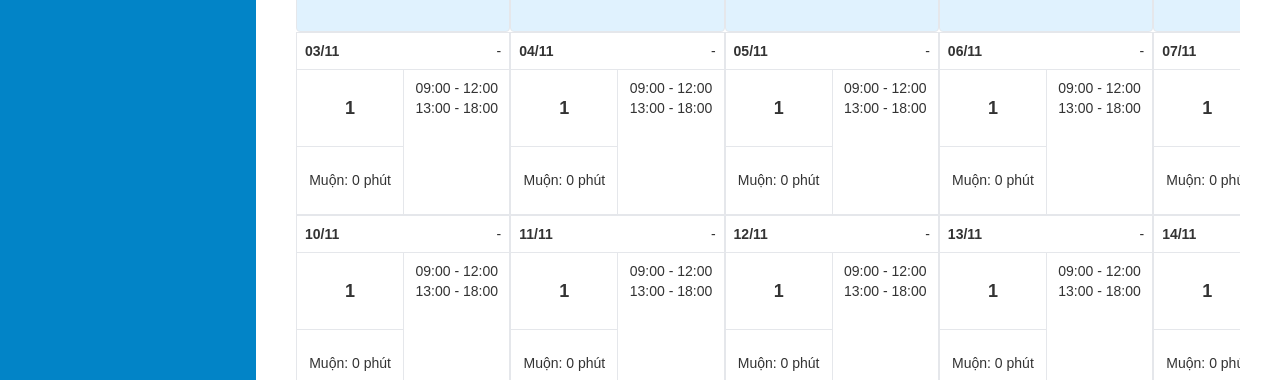
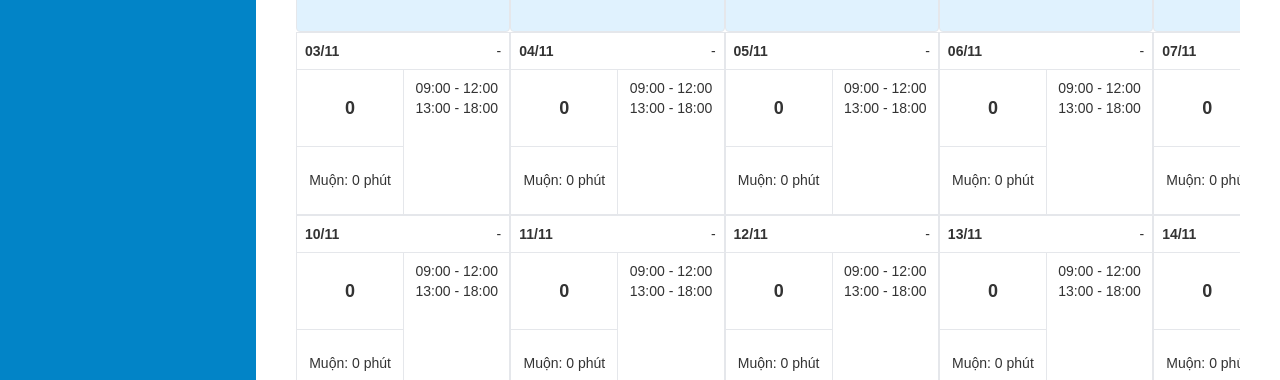
Before and after one commit to sinhnguyen777/time-tracking-web, a Next.js app: page /home in a window 1280 px wide. Shown: the part 330-710 px from the top of the page. Built offline with nearby package versions, Linux system fonts and the light colour scheme; no server answers; sample sign-in values are in the browser's storage.

Commit message:
feat: statistical late, absent

```diff
--- a/src/components/custom-calendar/calendar-cell.tsx
+++ b/src/components/custom-calendar/calendar-cell.tsx
@@ -27,6 +27,7 @@ const CalendarCell: React.FC<Props> = ({
     checkout: checkOutAt,
     date: date
   };
+
   return (
     <>
       {showPopup && (
@@ -54,7 +55,7 @@ const CalendarCell: React.FC<Props> = ({
         </div>
         <div className="grid grid-cols-2 calendar-cell-body h-36">
           <div className="col-start-1 font-bold text-lg border-b flex justify-center items-center py-4 px-2">
-            1
+            {status === "late" || status === "working" ? 1 : 0}
           </div>
           <div className="col-start-1 py-4 px-2 flex justify-center items-center text-center">
             {status === "absent"
```
